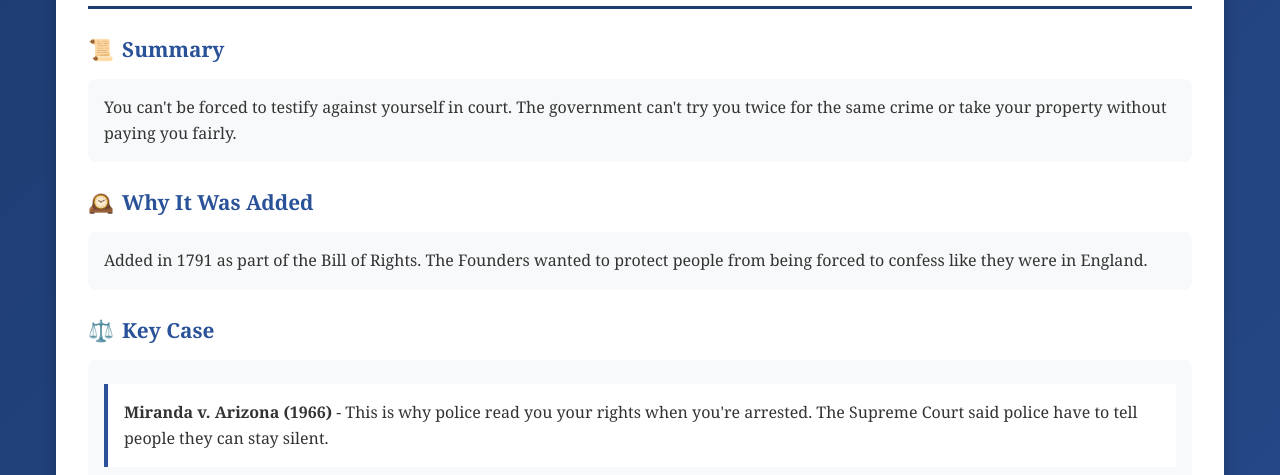
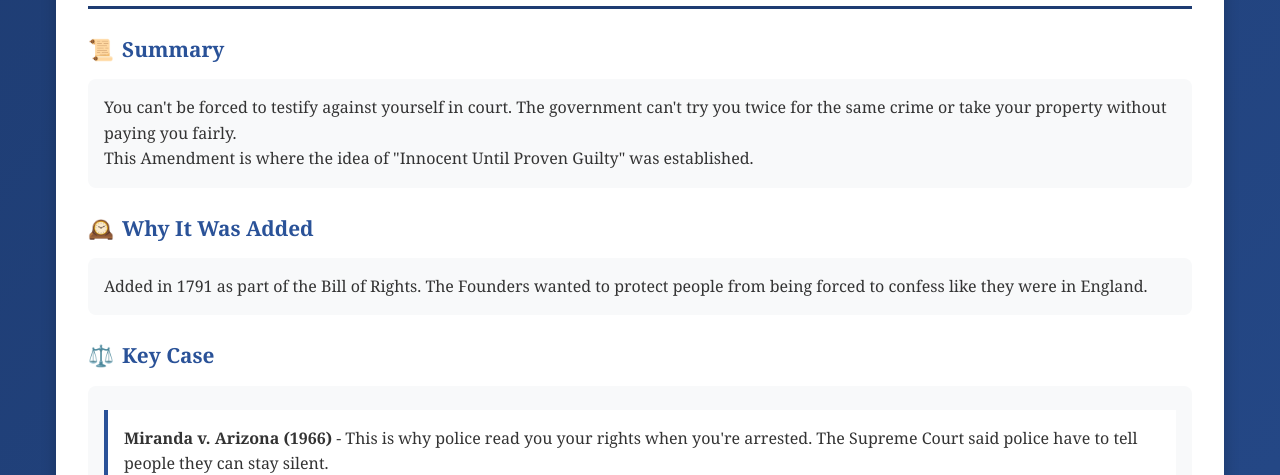
Before and after one commit to shaydensloan-create/US-HIS-Amendments-Project, a plain HTML site: page index.html in a window 1280 px wide. Shown: the part 330-805 px from the top of the page. Drawn offline with Linux system fonts and the light colour scheme.

Commit message:
Update index.html

```diff
--- a/index.html
+++ b/index.html
@@ -167,7 +167,7 @@
             <div class="section">
                 <h3 class="section-title summary">Summary</h3>
                 <div class="content">
-                    <p>You can't be forced to testify against yourself in court. The government can't try you twice for the same crime or take your property without paying you fairly.</p>
+                    <p>You can't be forced to testify against yourself in court. The government can't try you twice for the same crime or take your property without paying you fairly.<br> This Amendment is where the idea of "Innocent Until Proven Guilty" was established.</p>
                 </div>
             </div>
 
```
